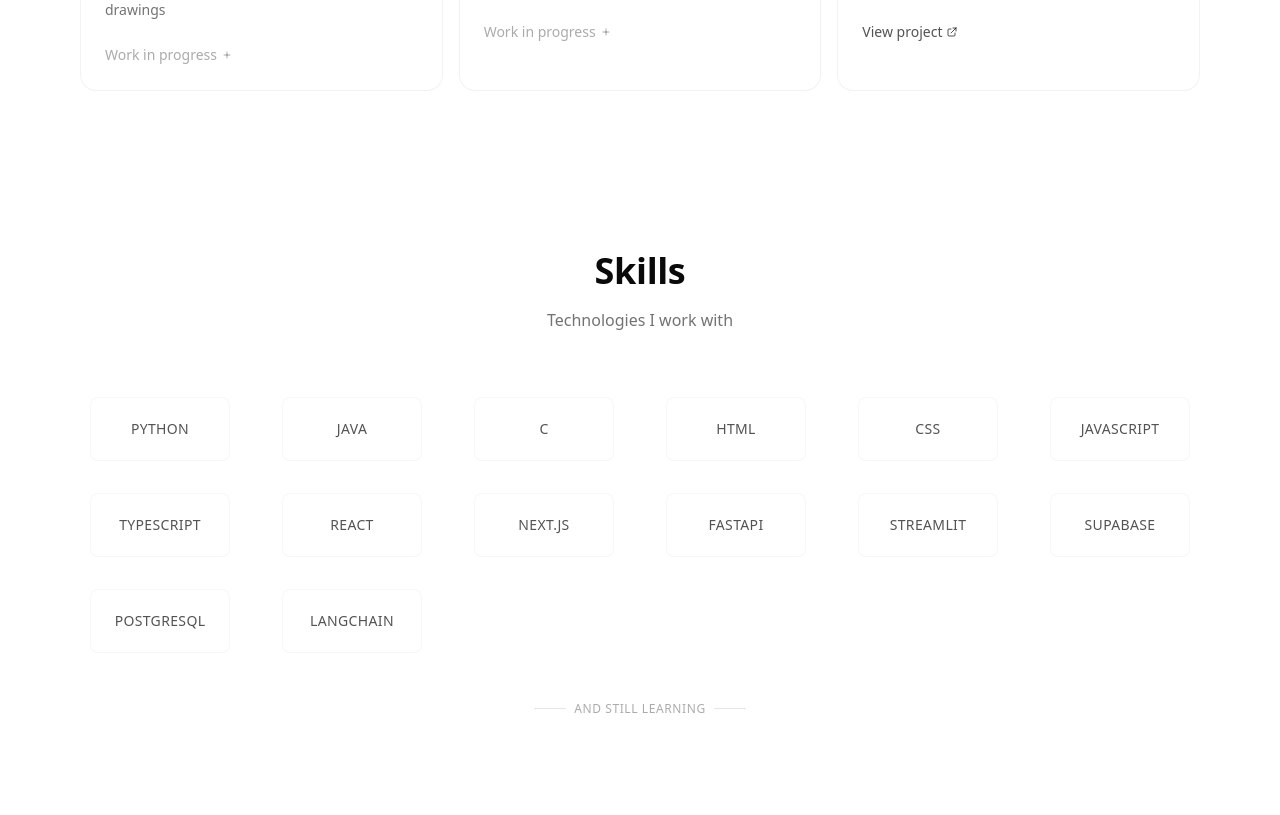
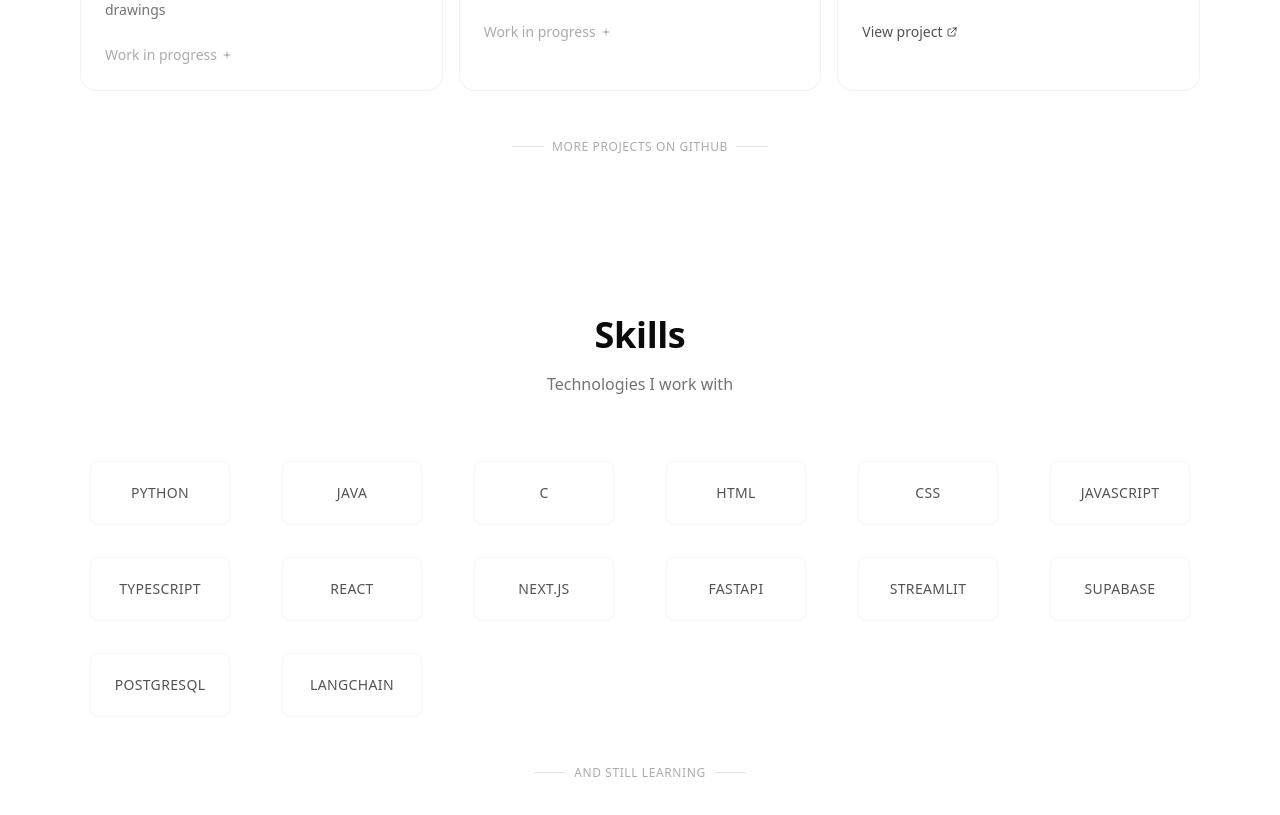
Before and after one commit to freddykhant/portfolio, a Next.js app: page / in a window 1280 px wide. Shown: the part 1340-2155 px from the top of the page. Built offline with nearby package versions, Linux system fonts and the light colour scheme.

Commit message:
little span text under projects panel

```diff
--- a/app/page.tsx
+++ b/app/page.tsx
@@ -242,6 +242,15 @@
               </div>
             ))}
           </div>
+
+          {/* Additional Visual Elements */}
+          <div className="mt-12 flex justify-center">
+            <div className="flex items-center gap-2 text-xs text-muted-foreground/60 uppercase tracking-wider">
+              <div className="w-8 h-px bg-border"></div>
+              <span>more projects on github</span>
+              <div className="w-8 h-px bg-border"></div>
+            </div>
+          </div>
         </section>
 
         {/* Skills Section */}
```
